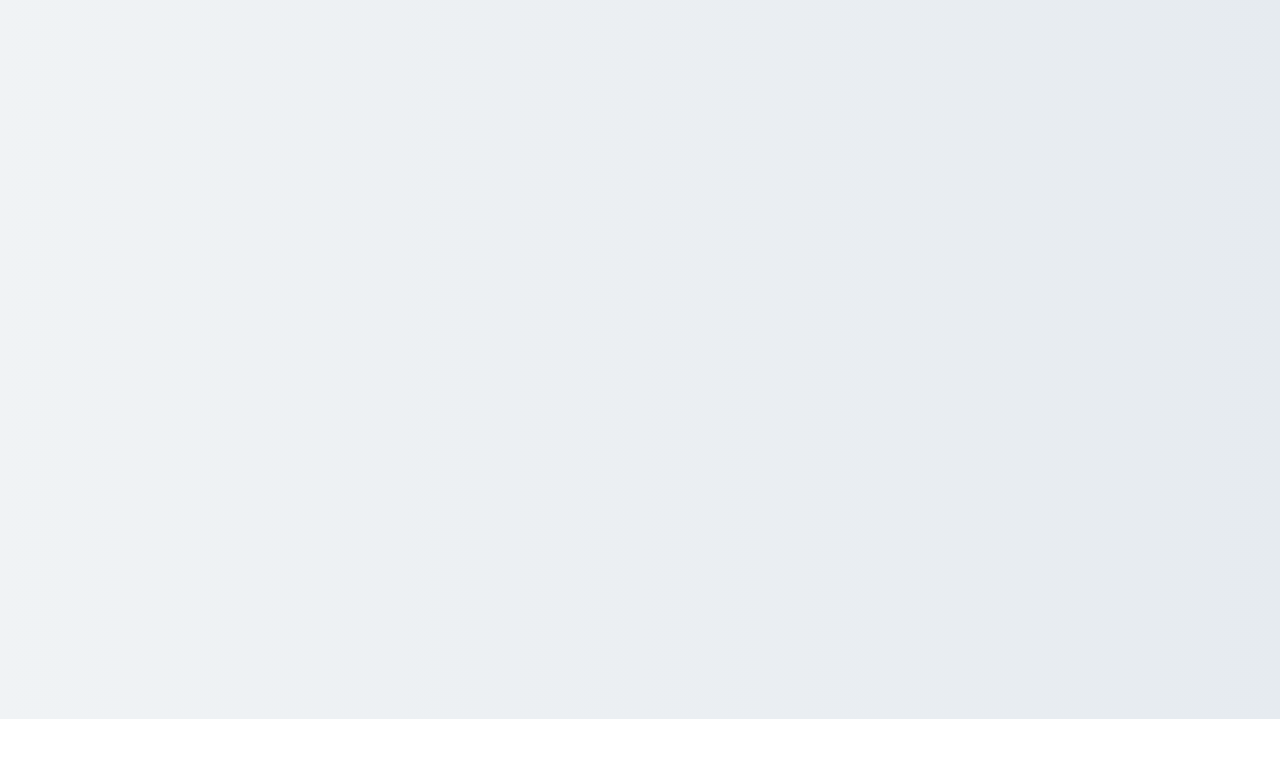
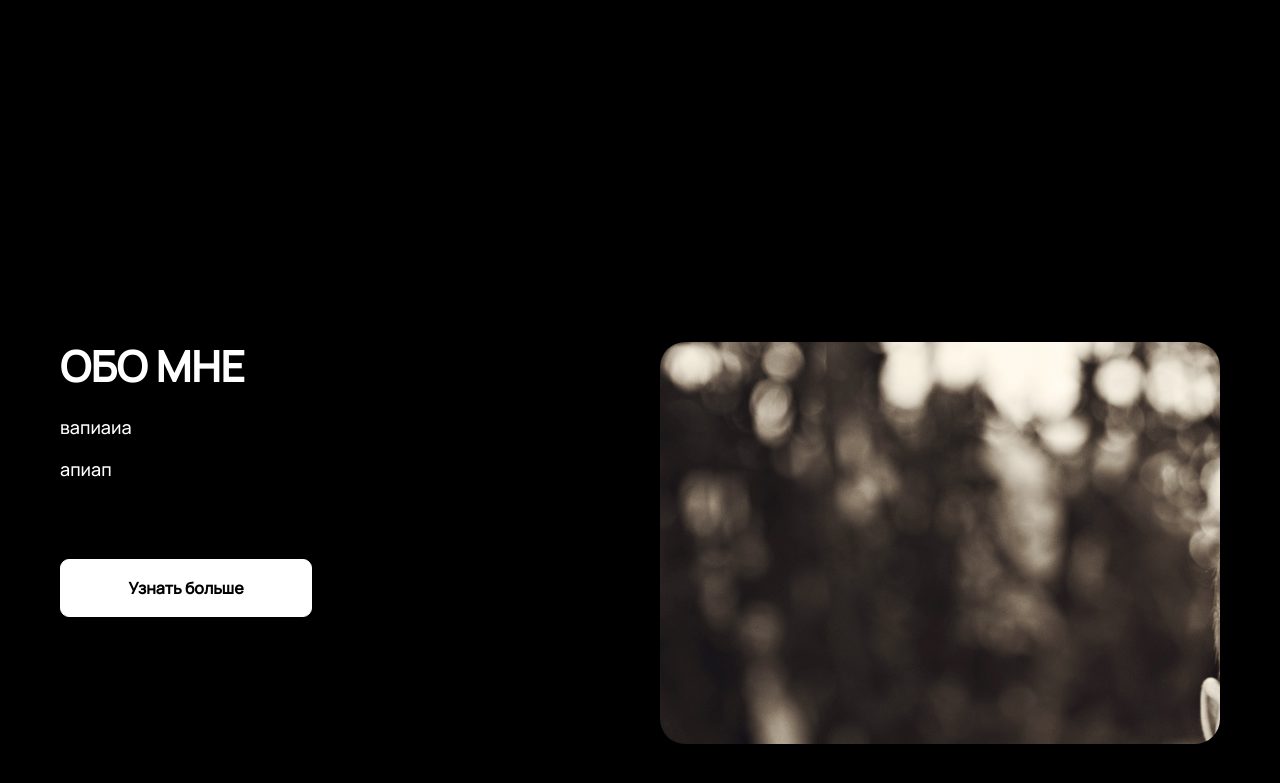
Before and after one commit to danechig/PotfoliO, a plain HTML site: page index.html in a window 1280 px wide. Shown: the part 81-864 px from the top of the page. Before the commit the page ends 800 px from the top, so only its background shows below. Drawn offline with Linux system fonts and the light colour scheme; a small style sheet from the web is missing.

Commit message:
сделал секцию "ОБО МНЕ"

```diff
--- a/assets/styles/style.css
+++ b/assets/styles/style.css
@@ -23,6 +23,14 @@ html{
     background: rgb(233, 233, 233);
     background: linear-gradient(90deg, rgba(240,243,245,1) 0%, rgba(230,235,240,1) 100%);
 }
+
+
+
+
+
+
+
+
 
 
 .header .container{
@@ -98,3 +106,69 @@ html{
     height: 60px;
     margin-bottom: 120px;
 }
+
+
+
+
+
+
+
+
+
+
+.babytab{
+    background-color: #000000;
+    margin-top: 155px;
+    padding-top: 150px;
+    padding-bottom: 140px;
+}
+
+.babytab .container{
+    display: flex;
+    justify-content: space-between;
+}
+.babytab .container .bebebebebe h2{
+    font-family: 'Manrope';
+    font-size: 42px;
+    font-weight: 700;
+    margin-bottom: 20px;
+    color: white;
+}
+.babytab .container .bebebebebe h3{
+    font-family: 'Manrope';
+    font-size: 18px;
+    font-weight: 500;
+    color: white;
+}
+.babytab .container .bebebebebe .more{
+    width: 252px;
+    height: 58px;
+    background-color: #ffffff;
+    font-family: 'Manrope';
+    font-size: 16px;
+    color: rgb(0, 0, 0);
+    font-weight: 600;
+    border: 1px solid #ffffff;
+    border-radius: 9px;
+    transition: .5s;
+    margin-top: 60px;
+}
+.babytab .container .bebebebebe .more:hover{
+    background-color: #3586ff;
+    color: white;
+    -webkit-box-shadow: 0px 5px 10px 2px #3586ff;
+    -moz-box-shadow: 0px 5px 10px 2px #3586ff;
+    box-shadow: 0px 5px 10px 2px #3586ff;
+    transition: .3s;
+}
+.babytab .container .bay{
+    display: flex;
+
+}
+.babytab .container .bay .womanbabytab{
+    margin-top: 40px;
+    background: url(../img/лицо.jpg);
+    width: 560px;
+    height: 402px;
+    border-radius: 25px;
+}
--- a/index.html
+++ b/index.html
@@ -79,7 +79,20 @@
 
 
 
-
+    <section class="babytab">
+        <div class="container">
+            <div class="bebebebebe">
+                <h2>ОБО МНЕ</h2>
+                <h3>вапиаиа<br>
+                </h3>
+                <h3> апиап</h3>
+                <button class="more">Узнать больше</button>
+            </div>
+            <div class="bay">
+                <div class="womanbabytab"></div>
+            </div>
+        </div>
+    </section>
 
 
 
```
Also changed, not shown: assets/img/лицо.jpg (added).
